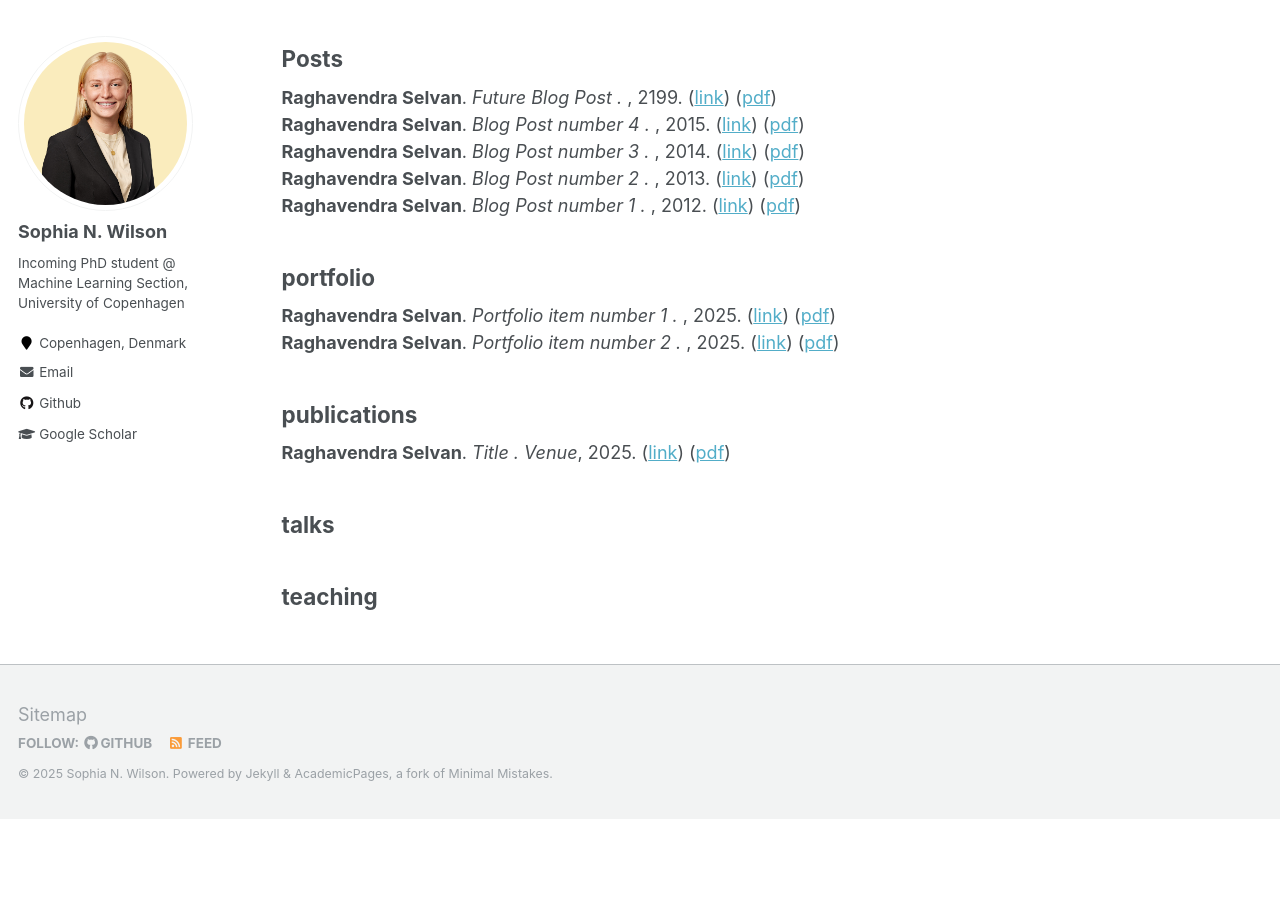
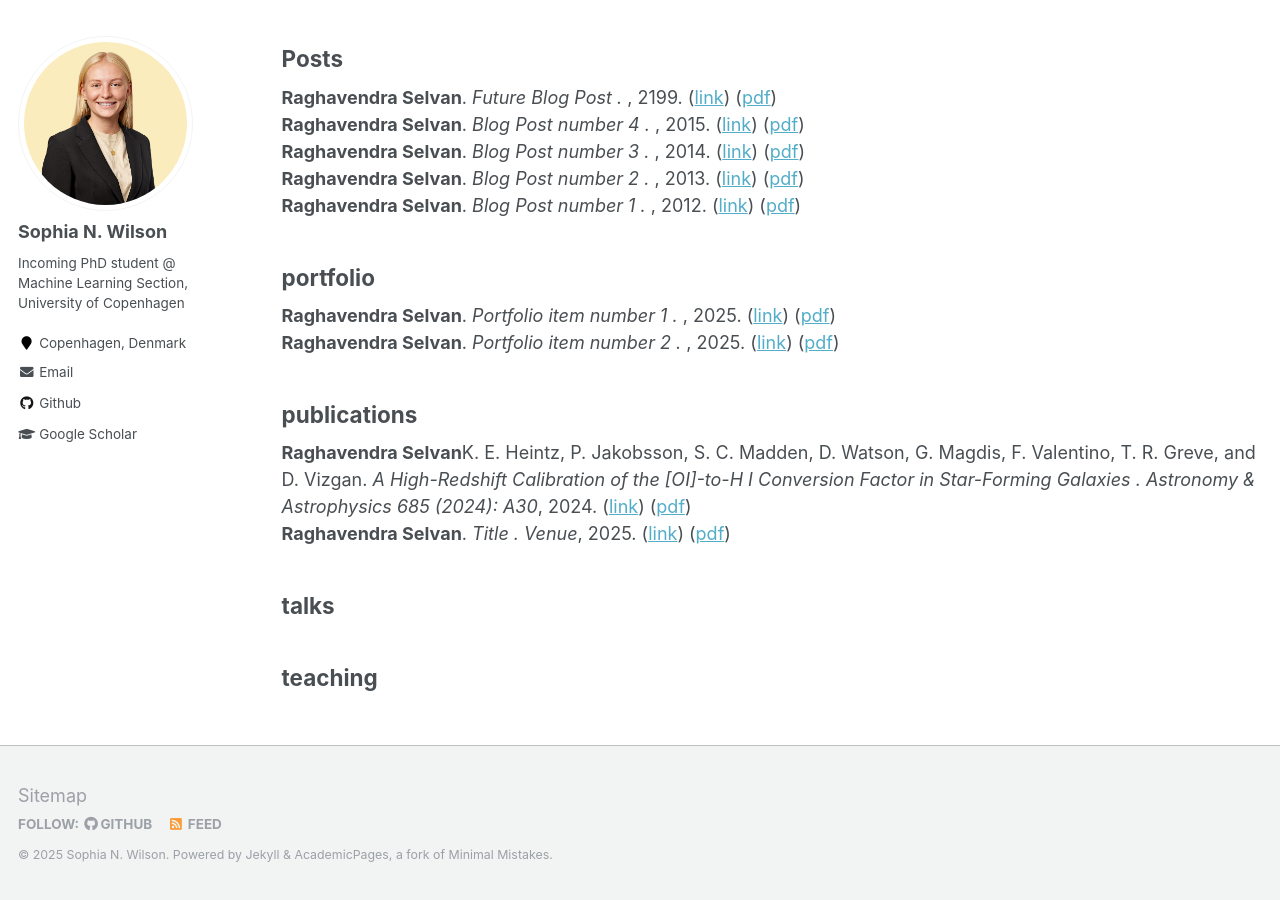
Before and after one commit to sophiawilson18/sophiawilson18.github.io, a Jekyll site: the page built from _pages/sitemap.md, in a window 1280 px wide and 900 px high, scrolled down 949 px. Built offline with Jekyll 4.4.1, drawn with Linux system fonts in a browser that asks for light colours; before the commit the page ends 1768 px from its top, so only the background shows below that.

Commit message:
Added paper

```diff
--- /dev/null
+++ b/_publications/2024-01-01-a-high-redshift-calibration-of-the-oi-to-h-i-conversion.md
@@ -0,0 +1,12 @@
+---
+title: "A High-Redshift Calibration of the [OI]-to-H I Conversion Factor in Star-Forming Galaxies"
+authbefore:
+authafter: "K. E. Heintz, P. Jakobsson, S. C. Madden, D. Watson, G. Magdis, F. Valentino, T. R. Greve, and D. Vizgan"
+collection: publications
+permalink: /publication/2024-01-01-a-high-redshift-calibration-of-the-oi-to-h-i-conversion
+date: 2024-01-01
+venue: 'Astronomy & Astrophysics 685 (2024): A30'
+pubtype: journal
+paperurl: https://www.aanda.org/articles/aa/full_html/2024/05/aa46878-23/aa46878-23.html
+pdf: /publications/files/a-high-redshift-calibration-of-the-oi-to-h-i-conversion.pdf
+---
```
Also changed, not shown: _drafts/post-draft.md (deleted, +0 -19 lines), _pages/about.md (+1 -1 lines), _pages/publications.md (+1 -2 lines), 3 other files.
